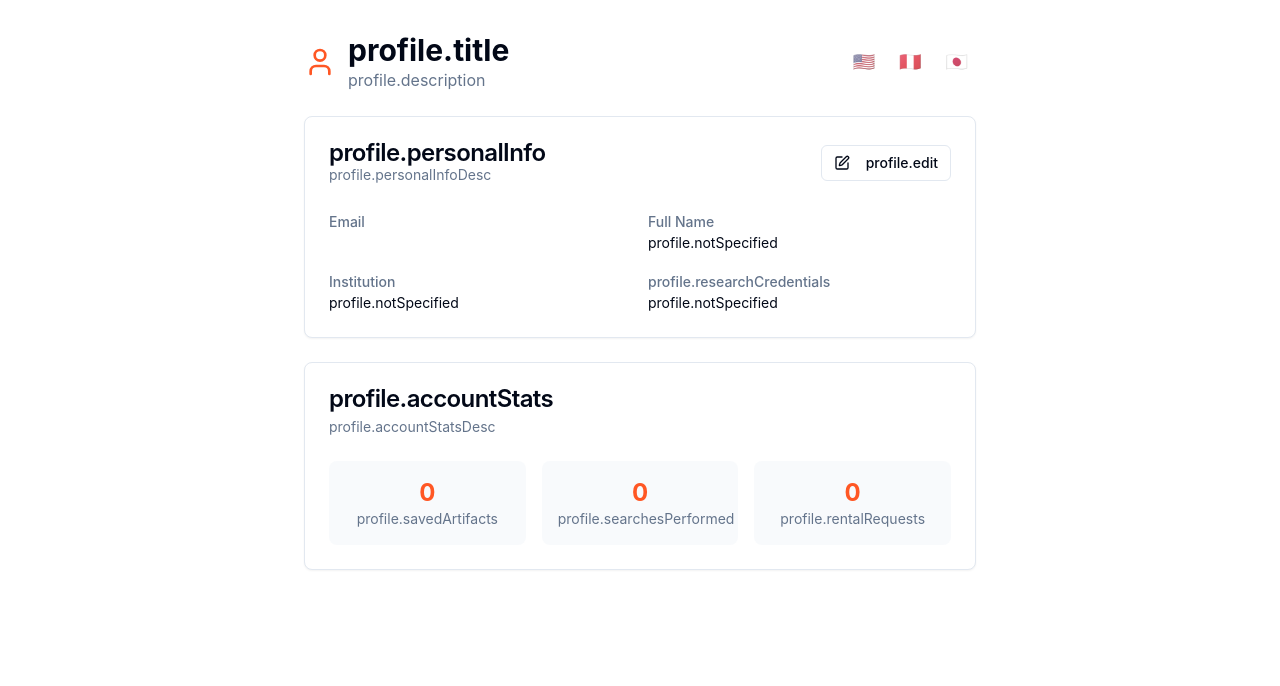
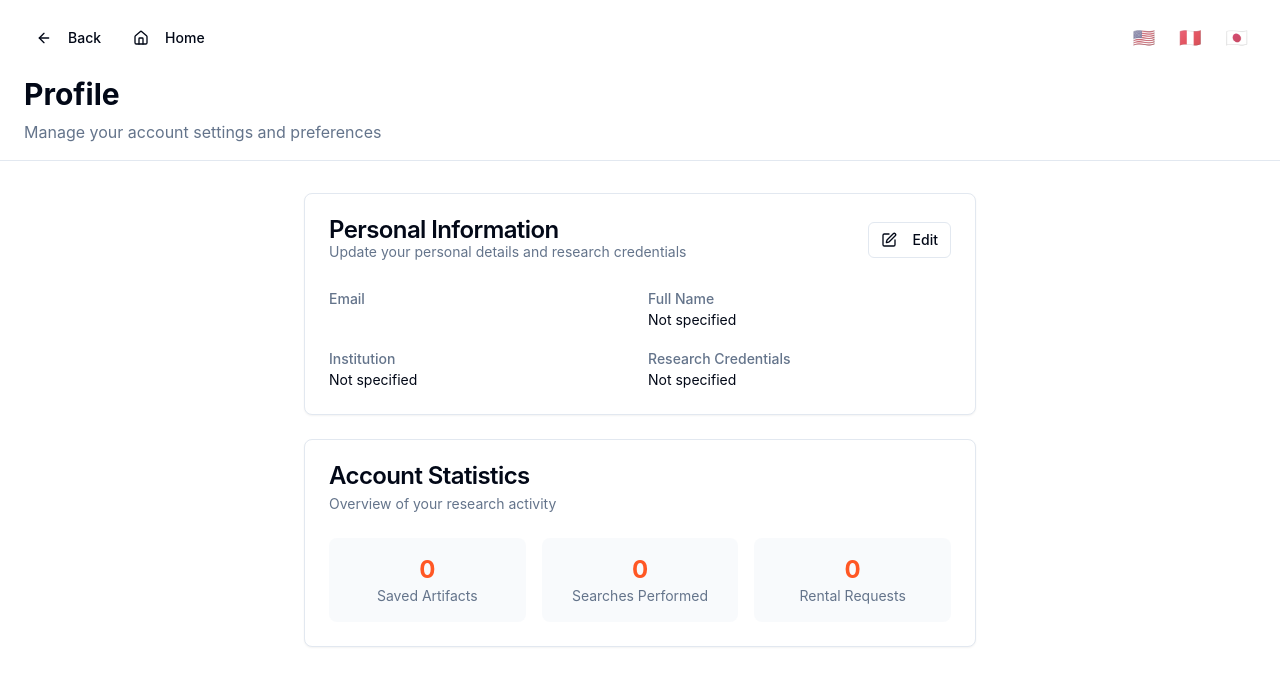
Before and after one commit to charlie-brunold/artifact-atlas-explore, a React (Vite) app: page /profile in a window 1280 px wide. Shown: the top 686 px of the page. Built offline with nearby package versions, Linux system fonts and the light colour scheme.

Commit message:
Implement Phase 1 of user account plan
- Fix translation system in UserMenu, ProfilePage, and Header.
- Improve navigation by making Logo clickable and adding breadcrumbs.

```diff
--- a/src/components/Logo.tsx
+++ b/src/components/Logo.tsx
@@ -1,12 +1,21 @@
 
 import React from 'react';
 import { useTranslation } from 'react-i18next';
+import { useNavigate } from 'react-router-dom';
 
 const Logo = () => {
   const { t } = useTranslation();
+  const navigate = useNavigate();
+
+  const handleClick = () => {
+    navigate('/');
+  };
 
   return (
-    <div className="flex items-center gap-3">
+    <div
+      className="flex items-center gap-3 cursor-pointer hover:opacity-80 transition-opacity"
+      onClick={handleClick}
+    >
       <div className="relative">
         {/* Abstract textile pattern logo */}
         <div className="w-10 h-10 bg-gradient-to-br from-primary via-teal-600 to-primary rounded-lg flex items-center justify-center shadow-sm">
--- /dev/null
+++ b/src/components/PageHeader.tsx
@@ -0,0 +1,68 @@
+
+import React from 'react';
+import { useNavigate } from 'react-router-dom';
+import { Button } from '@/components/ui/button';
+import { ArrowLeft, Home } from 'lucide-react';
+import { useTranslation } from 'react-i18next';
+import LanguageSwitcher from './LanguageSwitcher';
+
+interface PageHeaderProps {
+  title: string;
+  description?: string;
+  showBackButton?: boolean;
+  backPath?: string;
+  children?: React.ReactNode;
+}
+
+const PageHeader = ({
+  title,
+  description,
+  showBackButton = true,
+  backPath = '/',
+  children
+}: PageHeaderProps) => {
+  const navigate = useNavigate();
+  const { t } = useTranslation();
+
+  const handleBack = () => {
+    navigate(backPath);
+  };
+
+  const handleHome = () => {
+    navigate('/');
+  };
+
+  return (
+    <div className="border-b bg-card">
+      <div className="container mx-auto px-6 py-4">
+        <div className="flex items-center justify-between mb-4">
+          <div className="flex items-center gap-2">
+            {showBackButton && (
+              <Button variant="ghost" size="sm" onClick={handleBack}>
+                <ArrowLeft className="h-4 w-4 mr-2" />
+                {t('common.back')}
+              </Button>
+            )}
+            <Button variant="ghost" size="sm" onClick={handleHome}>
+              <Home className="h-4 w-4 mr-2" />
+              {t('breadcrumbs.home')}
+            </Button>
+          </div>
+          <LanguageSwitcher />
+        </div>
+
+        <div className="flex items-center justify-between">
+          <div>
+            <h1 className="text-3xl font-bold">{title}</h1>
+            {description && (
+              <p className="text-muted-foreground mt-2">{description}</p>
+            )}
+          </div>
+          {children}
+        </div>
+      </div>
+    </div>
+  );
+};
+
+export default PageHeader;
--- a/src/components/ProfilePage.tsx
+++ b/src/components/ProfilePage.tsx
@@ -1,3 +1,4 @@
+
 import React, { useState } from 'react';
 import { Button } from '@/components/ui/button';
 import { Card, CardContent, CardDescription, CardHeader, CardTitle } from '@/components/ui/card';
@@ -10,7 +11,7 @@ import { useTranslation } from 'react-i18next';
 import { Loader2, User, Edit, Save, X } from 'lucide-react';
 import { Form, FormControl, FormField, FormItem, FormLabel, FormMessage } from '@/components/ui/form';
 import { useForm } from 'react-hook-form';
-import LanguageSwitcher from './LanguageSwitcher';
+import PageHeader from './PageHeader';
 
 interface ProfileFormData {
   full_name: string;
@@ -75,28 +76,29 @@ const ProfilePage = () => {
 
   if (loading) {
     return (
+      <>
+        <PageHeader
+          title={t('profile.title')}
+          description={t('profile.description')}
+        />
         <div className="container mx-auto px-6 py-8">
           <div className="flex items-center justify-center">
             <Loader2 className="h-8 w-8 animate-spin" />
           </div>
         </div>
+      </>
     );
   }
 
   return (
+    <>
+      <PageHeader
+        title={t('profile.title')}
+        description={t('profile.description')}
+      />
+
       <div className="container mx-auto px-6 py-8">
         <div className="max-w-2xl mx-auto">
-        <div className="flex items-center justify-between mb-6">
-          <div className="flex items-center gap-3">
-            <User className="h-8 w-8 text-primary" />
-            <div>
-              <h1 className="text-3xl font-bold">{t('profile.title')}</h1>
-              <p className="text-muted-foreground">{t('profile.description')}</p>
-            </div>
-          </div>
-          <LanguageSwitcher />
-        </div>
-
           <div className="space-y-6">
             {/* Account Information */}
             <Card>
@@ -256,6 +258,7 @@ const ProfilePage = () => {
           </div>
         </div>
       </div>
+    </>
   );
 };
 
--- a/src/components/UserMenu.tsx
+++ b/src/components/UserMenu.tsx
@@ -11,6 +11,7 @@ import {
 import { Avatar, AvatarFallback } from '@/components/ui/avatar';
 import { User, Settings, LogOut, BookMarked, History } from 'lucide-react';
 import { useAuth } from '@/contexts/AuthContext';
+import { useTranslation } from 'react-i18next';
 
 interface UserMenuProps {
   onViewProfile: () => void;
@@ -20,6 +21,7 @@ interface UserMenuProps {
 
 const UserMenu = ({ onViewProfile, onViewCollections, onViewHistory }: UserMenuProps) => {
   const { user, signOut } = useAuth();
+  const { t } = useTranslation();
 
   if (!user) return null;
 
@@ -42,26 +44,26 @@ const UserMenu = ({ onViewProfile, onViewCollections, onViewHistory }: UserMenuP
         <div className="flex items-center justify-start gap-2 p-2">
           <div className="flex flex-col space-y-1 leading-none">
             <p className="font-medium">{user.email}</p>
-            <p className="text-xs text-muted-foreground">Investigador</p>
+            <p className="text-xs text-muted-foreground">{t('profile.researcher')}</p>
           </div>
         </div>
         <DropdownMenuSeparator />
         <DropdownMenuItem onClick={onViewProfile}>
           <User className="mr-2 h-4 w-4" />
-          Perfil
+          {t('profile.profile')}
         </DropdownMenuItem>
         <DropdownMenuItem onClick={onViewCollections}>
           <BookMarked className="mr-2 h-4 w-4" />
-          Mis Colecciones
+          {t('profile.myCollections')}
         </DropdownMenuItem>
         <DropdownMenuItem onClick={onViewHistory}>
           <History className="mr-2 h-4 w-4" />
-          Historial
+          {t('profile.history')}
         </DropdownMenuItem>
         <DropdownMenuSeparator />
         <DropdownMenuItem onClick={signOut}>
           <LogOut className="mr-2 h-4 w-4" />
-          Cerrar Sesión
+          {t('profile.signOut')}
         </DropdownMenuItem>
       </DropdownMenuContent>
     </DropdownMenu>
--- a/src/locales/en.json
+++ b/src/locales/en.json
@@ -19,6 +19,34 @@
     "confirmPassword": "Confirm Password",
     "passwordsDoNotMatch": "Passwords do not match",
     "confirmationEmailSent": "A confirmation email has been sent. Please check your inbox."
+  },
+  "profile": {
+    "title": "Profile",
+    "description": "Manage your account settings and preferences",
+    "researcher": "Researcher",
+    "profile": "Profile",
+    "myCollections": "My Collections",
+    "history": "History",
+    "signOut": "Sign Out",
+    "personalInfo": "Personal Information",
+    "personalInfoDesc": "Update your personal details and research credentials",
+    "edit": "Edit",
+    "notSpecified": "Not specified",
+    "researchCredentials": "Research Credentials",
+    "emailChangeNote": "Contact support to change your email address",
+    "fullNamePlaceholder": "Enter your full name",
+    "institutionPlaceholder": "Enter your institution",
+    "credentialsPlaceholder": "Academic degree, publications, experience...",
+    "updated": "Profile Updated",
+    "updateSuccess": "Your profile has been updated successfully",
+    "updateError": "Failed to update profile. Please try again.",
+    "saving": "Saving...",
+    "saveChanges": "Save Changes",
+    "accountStats": "Account Statistics",
+    "accountStatsDesc": "Overview of your research activity",
+    "savedArtifacts": "Saved Artifacts",
+    "searchesPerformed": "Searches Performed",
+    "rentalRequests": "Rental Requests"
   },
   "search": {
     "placeholder": "Search artifacts, cultures, periods...",
--- a/src/locales/es.json
+++ b/src/locales/es.json
@@ -19,6 +19,34 @@
     "confirmPassword": "Confirmar Contraseña",
     "passwordsDoNotMatch": "Las contraseñas no coinciden",
     "confirmationEmailSent": "Se ha enviado un correo de confirmación. Por favor, revisa tu bandeja de entrada."
+  },
+  "profile": {
+    "title": "Perfil",
+    "description": "Gestiona la configuración de tu cuenta y preferencias",
+    "researcher": "Investigador",
+    "profile": "Perfil",
+    "myCollections": "Mis Colecciones",
+    "history": "Historial",
+    "signOut": "Cerrar Sesión",
+    "personalInfo": "Información Personal",
+    "personalInfoDesc": "Actualiza tus datos personales y credenciales de investigación",
+    "edit": "Editar",
+    "notSpecified": "No especificado",
+    "researchCredentials": "Credenciales de Investigación",
+    "emailChangeNote": "Contacta al soporte para cambiar tu dirección de email",
+    "fullNamePlaceholder": "Ingresa tu nombre completo",
+    "institutionPlaceholder": "Ingresa tu institución",
+    "credentialsPlaceholder": "Grado académico, publicaciones, experiencia...",
+    "updated": "Perfil Actualizado",
+    "updateSuccess": "Tu perfil ha sido actualizado exitosamente",
+    "updateError": "Error al actualizar el perfil. Por favor, inténtalo de nuevo.",
+    "saving": "Guardando...",
+    "saveChanges": "Guardar Cambios",
+    "accountStats": "Estadísticas de la Cuenta",
+    "accountStatsDesc": "Resumen de tu actividad de investigación",
+    "savedArtifacts": "Artefactos Guardados",
+    "searchesPerformed": "Búsquedas Realizadas",
+    "rentalRequests": "Solicitudes de Alquiler"
   },
   "search": {
     "placeholder": "Buscar artefactos, culturas, períodos...",
--- a/src/locales/ja.json
+++ b/src/locales/ja.json
@@ -19,6 +19,34 @@
     "confirmPassword": "パスワード確認",
     "passwordsDoNotMatch": "パスワードが一致しません",
     "confirmationEmailSent": "確認メールが送信されました。受信トレイをご確認ください。"
+  },
+  "profile": {
+    "title": "プロフィール",
+    "description": "アカウント設定と環境設定を管理",
+    "researcher": "研究者",
+    "profile": "プロフィール",
+    "myCollections": "マイコレクション",
+    "history": "履歴",
+    "signOut": "サインアウト",
+    "personalInfo": "個人情報",
+    "personalInfoDesc": "個人詳細と研究資格を更新",
+    "edit": "編集",
+    "notSpecified": "未指定",
+    "researchCredentials": "研究資格",
+    "emailChangeNote": "メールアドレスの変更についてはサポートにお問い合わせください",
+    "fullNamePlaceholder": "フルネームを入力",
+    "institutionPlaceholder": "所属機関を入力",
+    "credentialsPlaceholder": "学位、出版物、経験...",
+    "updated": "プロフィール更新完了",
+    "updateSuccess": "プロフィールが正常に更新されました",
+    "updateError": "プロフィールの更新に失敗しました。もう一度お試しください。",
+    "saving": "保存中...",
+    "saveChanges": "変更を保存",
+    "accountStats": "アカウント統計",
+    "accountStatsDesc": "研究活動の概要",
+    "savedArtifacts": "保存された遺物",
+    "searchesPerformed": "実行された検索",
+    "rentalRequests": "レンタルリクエスト"
   },
   "search": {
     "placeholder": "遺物、文化、時代を検索...",
```
Lines whose indentation alone changed are shown as unchanged.
